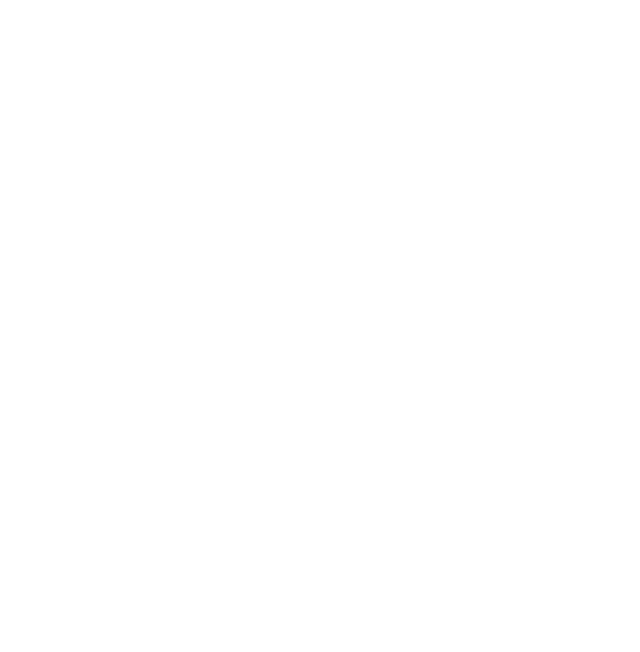
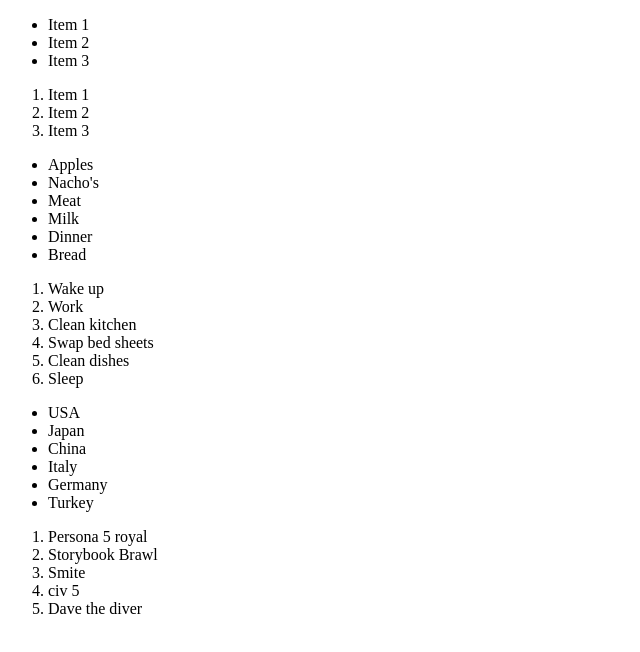
Before and after one commit to TakoyCode/git_test, a plain HTML site: page odin-project-lessons/lists/index.html in a window 1280 px wide. Shown: the whole page, without its empty margins (0-640 px from the left). Drawn offline with Linux system fonts and the light colour scheme.

Commit message:
Added lists

```diff
--- a/odin-project-lessons/lists/index.html
+++ b/odin-project-lessons/lists/index.html
@@ -7,7 +7,54 @@
 </head>
 
 <body>
-
+    <!-- <ul> for unordered lists -->
+    <ul>
+        <!-- <li>for list items  -->
+        <li>Item 1</li>
+        <li>Item 2</li>
+        <li>Item 3</li>
+    </ul>
+    <!-- <ol> for ordered lists -->
+    <ol>
+        <li>Item 1</li>
+        <li>Item 2</li>
+        <li>Item 3</li>
+    </ol>
+    <!-- Assignment 1 unordered shopping list -->
+    <ul>
+        <li>Apples</li>
+        <li>Nacho's</li>
+        <li>Meat</li>
+        <li>Milk</li>
+        <li>Dinner</li>
+        <li>Bread</li>
+    </ul>
+    <!-- Assignment 2 ordered list of todos -->
+    <ol>
+        <li>Wake up</li>
+        <li>Work</li>
+        <li>Clean kitchen</li>
+        <li>Swap bed sheets</li>
+        <li>Clean dishes</li>
+        <li>Sleep</li>
+    </ol>
+    <!-- Assignment 3 unordered list of places you'd like to visit -->
+    <ul>
+        <li>USA</li>
+        <li>Japan</li>
+        <li>China</li>
+        <li>Italy</li>
+        <li>Germany</li>
+        <li>Turkey</li>
+    </ul>
+    <!-- Assignment 4 ordered list of top 5 favorite video games -->
+    <ol>
+        <li>Persona 5 royal</li>
+        <li>Storybook Brawl</li>
+        <li>Smite</li>
+        <li>civ 5</li>
+        <li>Dave the diver</li>
+    </ol>
 </body>
 
 </html>
```
